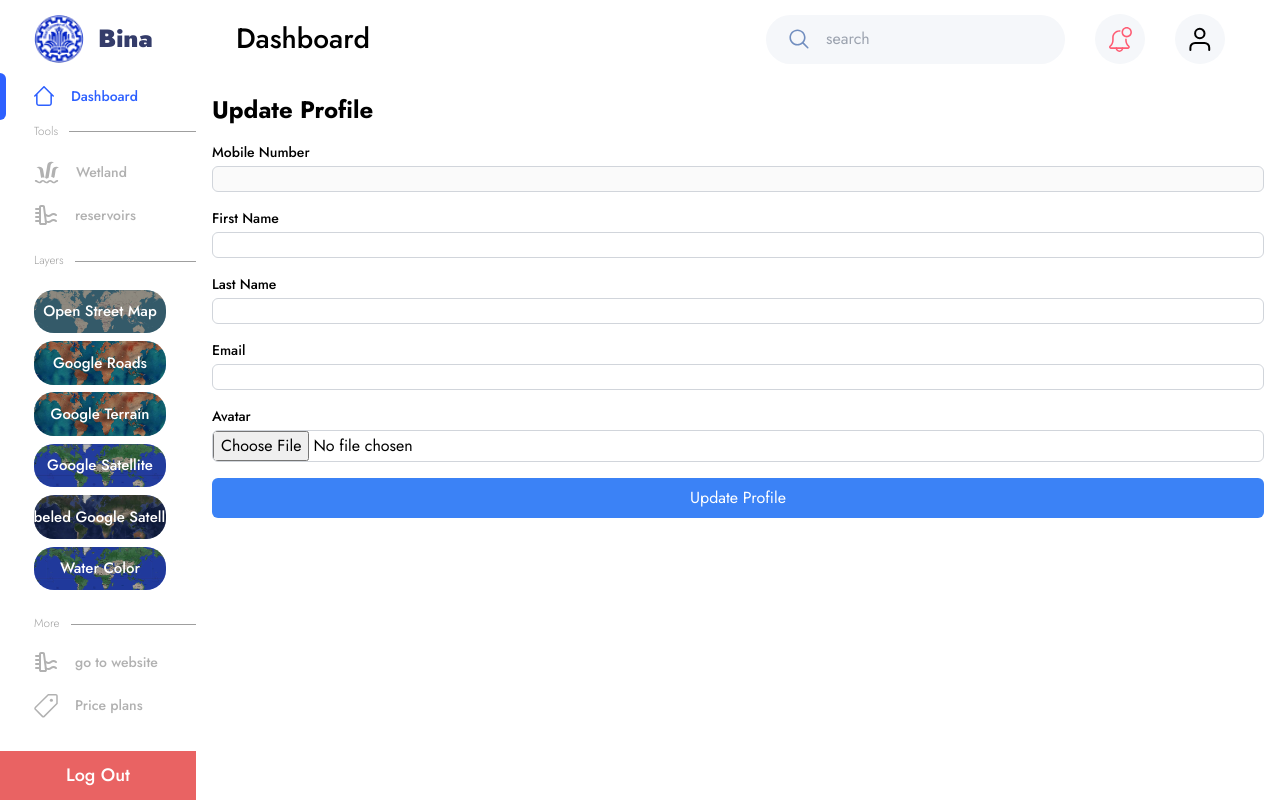
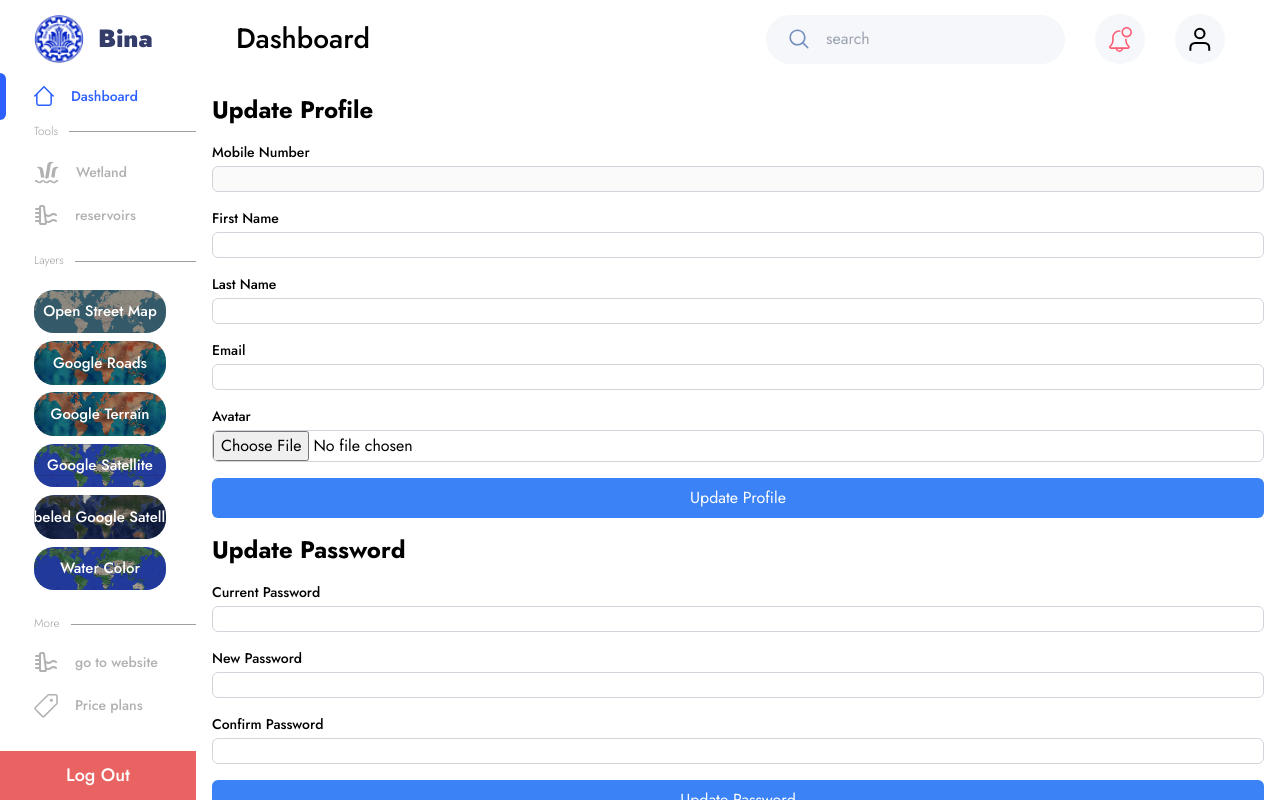
Before and after one commit to iozhen/chehrehnegar, a Next.js app: page /dashboard/profile in a window 1280 px wide. Built offline with nearby package versions, Linux system fonts and the light colour scheme; no server answers.

Commit message:
fix update password for user

```diff
--- a/pages/dashboard/profile.tsx
+++ b/pages/dashboard/profile.tsx
@@ -36,7 +36,7 @@ const UserProfile = () => {
          });
    }, [profileData]);
 
-   const formik = useFormik({
+   const profileFormik = useFormik({
       initialValues: {
          mobileNumber: profileData?.mobileNumber || "",
          firstName: profileData?.firstName || "",
@@ -81,6 +81,54 @@ const UserProfile = () => {
       },
    });
 
+   const passwordFormik = useFormik({
+      initialValues: {
+         currentPassword: "",
+         newPassword: "",
+         confirmPassword: "",
+      },
+      validationSchema: Yup.object({
+         currentPassword: Yup.string().required("Required"),
+         newPassword: Yup.string()
+            .required("Required")
+            .min(6, "Password must be at least 6 characters long"),
+         confirmPassword: Yup.string()
+            .required("Required")
+            .oneOf([Yup.ref("newPassword"), null], "Passwords must match"),
+      }),
+      onSubmit: (values) => {
+         axios
+            .put(
+               `${baseUrl}/api/user/update-password`,
+               {
+                  currentPassword: values.currentPassword,
+                  newPassword: values.newPassword,
+               },
+               {
+                  headers: {
+                     Authorization: `Bearer ${token}`,
+                  },
+               }
+            )
+            .then((res) => {
+               console.log("====================================");
+               console.log(res);
+               console.log("====================================");
+               toast.success("Password updated successfully!");
+            })
+            .catch((err) => {
+               console.log("====================================");
+               console.log(err);
+               console.log("====================================");
+               if (err?.response?.data?.message == "Invalid password") {
+                  toast.error("Current pass is Wrong");
+               } else {
+                  toast.error("Failed to update password");
+               }
+            });
+      },
+   });
+
    const handleAvatarChange = async (event) => {
       const file = event.currentTarget.files[0];
       if (file) {
@@ -112,7 +160,7 @@ const UserProfile = () => {
    return (
       <div className="container mx-auto p-4">
          <h1 className="text-2xl font-bold mb-4">Update Profile</h1>
-         <form onSubmit={formik.handleSubmit} className="space-y-4">
+         <form onSubmit={profileFormik.handleSubmit} className="space-y-4">
             <div>
                <label
                   htmlFor="mobileNumber"
@@ -125,14 +173,15 @@ const UserProfile = () => {
                   type="text"
                   id="mobileNumber"
                   name="mobileNumber"
-                  onChange={formik.handleChange}
-                  onBlur={formik.handleBlur}
-                  value={formik.values.mobileNumber}
+                  onChange={profileFormik.handleChange}
+                  onBlur={profileFormik.handleBlur}
+                  value={profileFormik.values.mobileNumber}
                   className="mt-1 block w-full border border-gray-300 rounded-md"
                />
-               {formik.touched.mobileNumber && formik.errors.mobileNumber ? (
+               {profileFormik.touched.mobileNumber &&
+               profileFormik.errors.mobileNumber ? (
                   <div className="text-red-500 text-sm">
-                     {formik.errors.mobileNumber}
+                     {profileFormik.errors.mobileNumber}
                   </div>
                ) : null}
             </div>
@@ -144,14 +193,15 @@ const UserProfile = () => {
                   type="text"
                   id="firstName"
                   name="firstName"
-                  onChange={formik.handleChange}
-                  onBlur={formik.handleBlur}
-                  value={formik.values.firstName}
+                  onChange={profileFormik.handleChange}
+                  onBlur={profileFormik.handleBlur}
+                  value={profileFormik.values.firstName}
                   className="mt-1 block w-full border border-gray-300 rounded-md"
                />
-               {formik.touched.firstName && formik.errors.firstName ? (
+               {profileFormik.touched.firstName &&
+               profileFormik.errors.firstName ? (
                   <div className="text-red-500 text-sm">
-                     {formik.errors.firstName}
+                     {profileFormik.errors.firstName}
                   </div>
                ) : null}
             </div>
@@ -163,14 +213,15 @@ const UserProfile = () => {
                   type="text"
                   id="lastName"
                   name="lastName"
-                  onChange={formik.handleChange}
-                  onBlur={formik.handleBlur}
-                  value={formik.values.lastName}
+                  onChange={profileFormik.handleChange}
+                  onBlur={profileFormik.handleBlur}
+                  value={profileFormik.values.lastName}
                   className="mt-1 block w-full border border-gray-300 rounded-md"
                />
-               {formik.touched.lastName && formik.errors.lastName ? (
+               {profileFormik.touched.lastName &&
+               profileFormik.errors.lastName ? (
                   <div className="text-red-500 text-sm">
-                     {formik.errors.lastName}
+                     {profileFormik.errors.lastName}
                   </div>
                ) : null}
             </div>
@@ -182,14 +233,14 @@ const UserProfile = () => {
                   type="email"
                   id="email"
                   name="email"
-                  onChange={formik.handleChange}
-                  onBlur={formik.handleBlur}
-                  value={formik.values.email}
+                  onChange={profileFormik.handleChange}
+                  onBlur={profileFormik.handleBlur}
+                  value={profileFormik.values.email}
                   className="mt-1 block w-full border border-gray-300 rounded-md"
                />
-               {formik.touched.email && formik.errors.email ? (
+               {profileFormik.touched.email && profileFormik.errors.email ? (
                   <div className="text-red-500 text-sm">
-                     {formik.errors.email}
+                     {profileFormik.errors.email}
                   </div>
                ) : null}
             </div>
@@ -221,6 +272,84 @@ const UserProfile = () => {
                Update Profile
             </button>
          </form>
+         <h1 className="text-2xl font-bold my-4">Update Password</h1>
+         <form onSubmit={passwordFormik.handleSubmit} className="space-y-4">
+            <div>
+               <label
+                  htmlFor="currentPassword"
+                  className="block text-sm font-medium"
+               >
+                  Current Password
+               </label>
+               <input
+                  type="password"
+                  id="currentPassword"
+                  name="currentPassword"
+                  onChange={passwordFormik.handleChange}
+                  onBlur={passwordFormik.handleBlur}
+                  value={passwordFormik.values.currentPassword}
+                  className="mt-1 block w-full border border-gray-300 rounded-md"
+               />
+               {passwordFormik.touched.currentPassword &&
+               passwordFormik.errors.currentPassword ? (
+                  <div className="text-red-500 text-sm">
+                     {passwordFormik.errors.currentPassword}
+                  </div>
+               ) : null}
+            </div>
+            <div>
+               <label
+                  htmlFor="newPassword"
+                  className="block text-sm font-medium"
+               >
+                  New Password
+               </label>
+               <input
+                  type="password"
+                  id="newPassword"
+                  name="newPassword"
+                  onChange={passwordFormik.handleChange}
+                  onBlur={passwordFormik.handleBlur}
+                  value={passwordFormik.values.newPassword}
+                  className="mt-1 block w-full border border-gray-300 rounded-md"
+               />
+               {passwordFormik.touched.newPassword &&
+               passwordFormik.errors.newPassword ? (
+                  <div className="text-red-500 text-sm">
+                     {passwordFormik.errors.newPassword}
+                  </div>
+               ) : null}
+            </div>
+            <div>
+               <label
+                  htmlFor="confirmPassword"
+                  className="block text-sm font-medium"
+               >
+                  Confirm Password
+               </label>
+               <input
+                  type="password"
+                  id="confirmPassword"
+                  name="confirmPassword"
+                  onChange={passwordFormik.handleChange}
+                  onBlur={passwordFormik.handleBlur}
+                  value={passwordFormik.values.confirmPassword}
+                  className="mt-1 block w-full border border-gray-300 rounded-md"
+               />
+               {passwordFormik.touched.confirmPassword &&
+               passwordFormik.errors.confirmPassword ? (
+                  <div className="text-red-500 text-sm">
+                     {passwordFormik.errors.confirmPassword}
+                  </div>
+               ) : null}
+            </div>
+            <button
+               type="submit"
+               className="w-full bg-blue-500 text-white py-2 rounded-md"
+            >
+               Update Password
+            </button>
+         </form>
       </div>
    );
 };
--- a/pages/plans.tsx
+++ b/pages/plans.tsx
@@ -5,6 +5,7 @@ import axios from "axios";
 import Cookies from "js-cookie";
 import { useDispatch, useSelector } from "react-redux";
 import { setProfileData } from "@/redux/slices/ProfilesSlice";
+import { toast } from "react-toastify";
 
 const plans = () => {
    const baseUrl = process.env.NEXT_PUBLIC_BASE_URL;
@@ -50,11 +51,13 @@ const plans = () => {
                console.log("====================================");
                console.log(res);
                console.log("====================================");
+               toast.success("successful transaction");
             })
             .catch((err) => {
                console.log("====================================");
                console.log(err);
                console.log("====================================");
+               toast.error("please try again");
             });
       } else {
          axios
@@ -73,17 +76,16 @@ const plans = () => {
                console.log("====================================");
                console.log(res);
                console.log("====================================");
+               toast.success("successful transaction");
             })
             .catch((err) => {
                console.log("====================================");
                console.log(err);
                console.log("====================================");
+               toast.error("please try again");
             });
       }
    };
-   console.log("====================================");
-   console.log(profileData);
-   console.log("====================================");
    return (
       <div className="bg-gray-300 h-[100vh] px-[2.84vw] pt-[2.15vh] overflow-y-hidden">
          <h2 className="font-[600] text-[3.13vh]">CHOOSE YOUR PLAN</h2>
```
